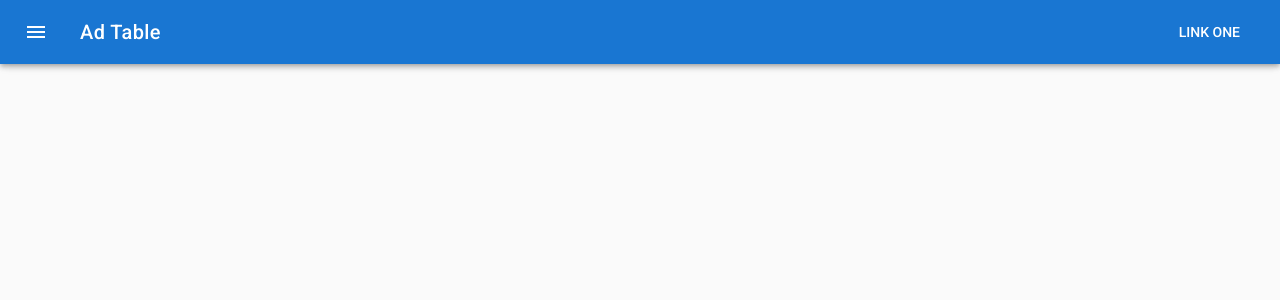
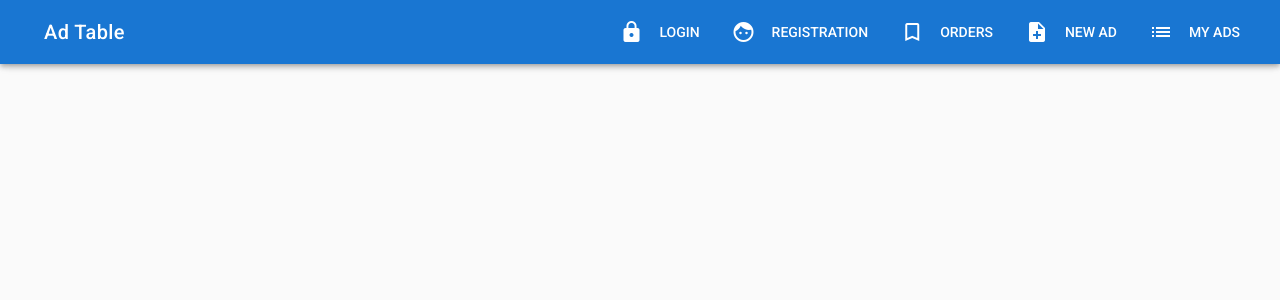
Before and after one commit to DmitriyPrylutskyi/Ad_table, a Vue app: page / in a window 1280 px wide. Shown: the top 300 px of the page. Built offline with nearby package versions, Linux system fonts and the light colour scheme.

Commit message:
Add links and make show menu button on mobile

```diff
--- a/src/App.vue
+++ b/src/App.vue
@@ -1,12 +1,43 @@
 <template>
   <v-app>
-    <v-navigation-drawer app temporary></v-navigation-drawer>
+    <v-navigation-drawer
+      app
+      temporary
+      v-model="drawer"
+    >
+      <v-list>
+        <v-list-tile
+          v-for="link of links"
+          :key="link.tille"
+          :to="link.url">
+          <v-list-tile-action>
+            <v-icon>{{link.icon}}</v-icon>
+          </v-list-tile-action>
+          <v-list-tile-content>
+            <v-list-tile-title v-text="link.title"></v-list-tile-title>
+          </v-list-tile-content>
+        </v-list-tile>
+      </v-list>
+    </v-navigation-drawer>
     <v-toolbar app dark color="primary">
-      <v-toolbar-side-icon></v-toolbar-side-icon>
+      <v-toolbar-side-icon
+        class="hidden-md-and-up"
+        @click="drawer=!drawer"
+      >
+      </v-toolbar-side-icon>
       <v-toolbar-title>Ad Table</v-toolbar-title>
       <v-spacer></v-spacer>
       <v-toolbar-items class="hidden-sm-and-down">
-        <v-btn flat>Link One</v-btn>
+       <v-btn
+         v-for="link of links"
+         :key="link.title"
+         :to="link.url"
+         flat>
+         <v-icon left>
+           {{link.icon}}
+         </v-icon>
+         {{link.title}}
+       </v-btn>
       </v-toolbar-items>
     </v-toolbar>
     <v-content>
@@ -19,7 +50,14 @@
 export default {
   data () {
     return {
-
+      drawer: false,
+      links: [
+        {title: 'Login', icon: 'lock', url: '/login'},
+        {title: 'Registration', icon: 'face', url: '/registration'},
+        {title: 'Orders', icon: 'bookmark_border', url: '/orders'},
+        {title: 'New ad', icon: 'note_add', url: '/new'},
+        {title: 'My ads', icon: 'list', url: '/list'}
+      ]
     }
   },
   name: 'App'
```
